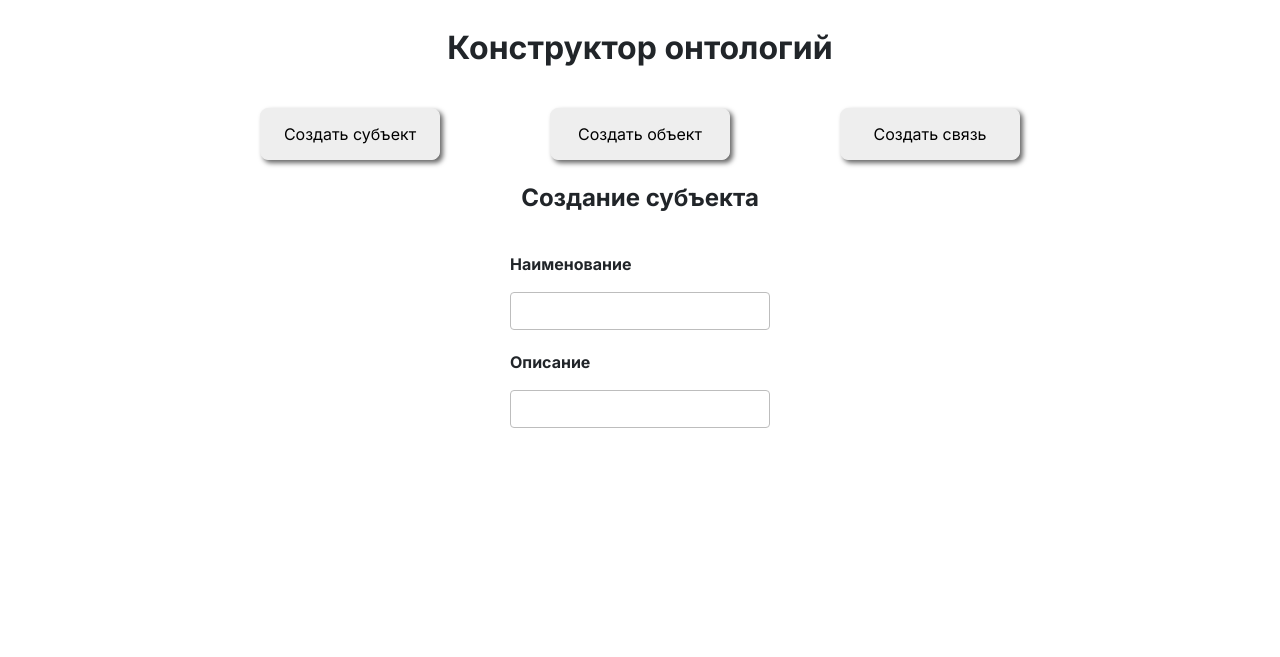
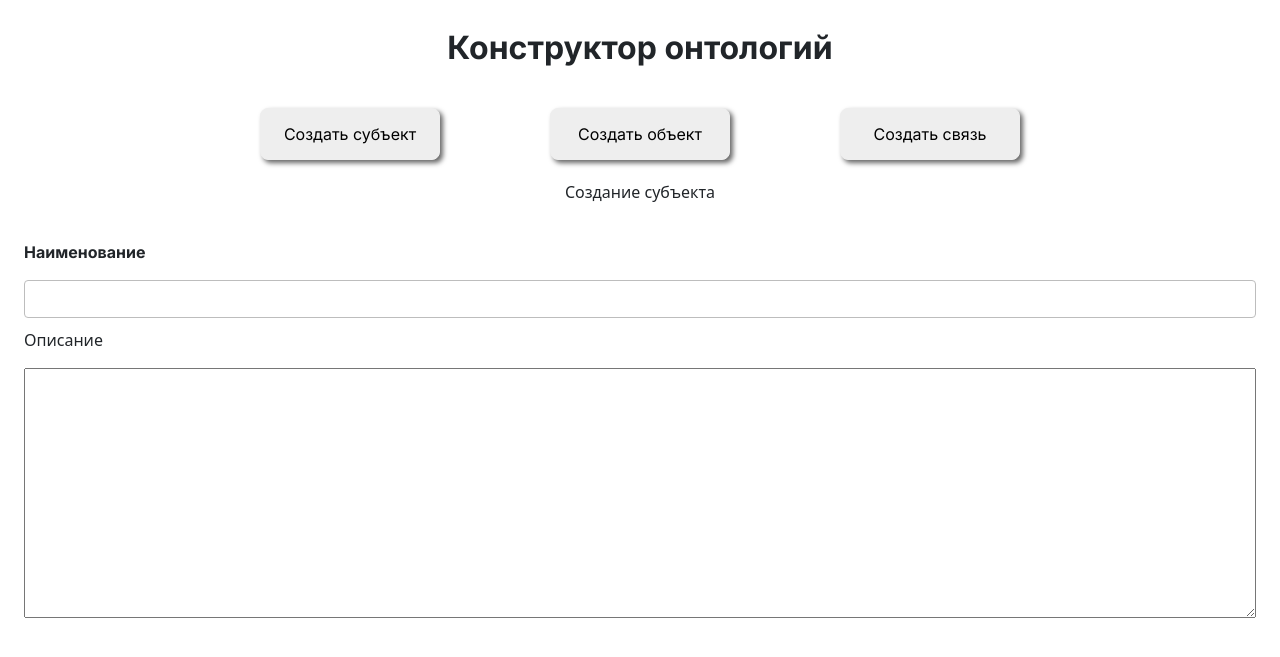
Before and after one commit to prof-master/ontology, a Django app: page /constructor/ in a window 1280 px wide. Shown: the top 657 px of the page. Run offline with Django 5.2, Linux system fonts and the light colour scheme.

Commit message:
Исправлены ошибки верстки

```diff
--- a/ontology_constructor/ontology_auth/static/ontology_auth/style_constructor.css
+++ b/ontology_constructor/ontology_auth/static/ontology_auth/style_constructor.css
@@ -36,3 +36,7 @@
     border-radius: 0.25rem;
     transition: border-color 0.15s ease-in-out, box-shadow 0.15s ease-in-out;
   }
+
+textarea{
+    width: 500px;
+}
--- a/ontology_constructor/ontology_auth/templates/ontology_auth/constructor.html
+++ b/ontology_constructor/ontology_auth/templates/ontology_auth/constructor.html
@@ -1,6 +1,7 @@
 {% load static %}
 <!DOCTYPE html>
 <html lang="en">
+
 <head>
     <meta charset="UTF-8">
     <meta name="viewport" content="width=device-width, initial-scale=1.0">
@@ -11,6 +12,7 @@
     <link rel="shortcut icon" type="image/png" href="{% static 'ontology_auth/favicon.ico' %}" />
 
 </head>
+
 <body>
     <div class="d-flex flex-column justify-content-center align-items-center center_content p-4" style="gap: 20px;">
         <!-- УБРАТЬ АТРИБУТ STYLE -->
@@ -32,29 +34,35 @@
             </div>
         </div>
         <!-- Перенести создание субъекта влево -->
+
         <div class="ipt_btn_wrapper d-flex flex-row justify-content-left" style="gap: 110px;">
             <div class="name_wrapper">
-                <div class="title_weapper inter-fz fs-4">
+                <div class="title_weapper">
                     <p>Создание субъекта</p>
                 </div>
             </div>
         </div>
-        <div class="ipt_btn_wrapper d-flex flex-row justify-content-left" style="gap: 110px;">
-            <div class="name_wrapper">
-                <div class="title_weapper inter-fz fs-7">
-                    <p>Наименование</p>
-                    <input class="text-field__input"></input>
+
+        <div class="d-flex flex-column justify-content-start name_disp_wrapper" style="width: 100%;gap: 10px;">
+
+            <div class="d-flex flex-row" style="gap: 10px;width: 100%;">
+                <div class="name_wrapper" style="width: 100%;">
+                    <div class="title_weapper inter-fz fs-7">
+                        <p>Наименование</p>
+                        <input class="text-field__input"></input>
+                    </div>
                 </div>
             </div>
-        </div>
-        <div class="ipt_btn_wrapper d-flex flex-row justify-content-left" style="gap: 110px;">
-            <div class="name_wrapper">
-                <div class="title_weapper inter-fz fs-7">
+
+            <div class="d-flex flex-row" style="gap: 8px; width: 100%;">
+                <div class="disp_wrapper" style="width: 100%;">
                     <p>Описание</p>
-                    <input class="text-field__input"></input>
+                    <textarea name="someName" id="someID" style="width: 100%; height: 250px;"></textarea>
                 </div>
             </div>
         </div>
     </div>
+
 </body>
+
 </html>
```
Also changed, not shown: ontology_constructor/ontology_auth/templates/ontology_auth/auth.html (+8 -1 lines).
